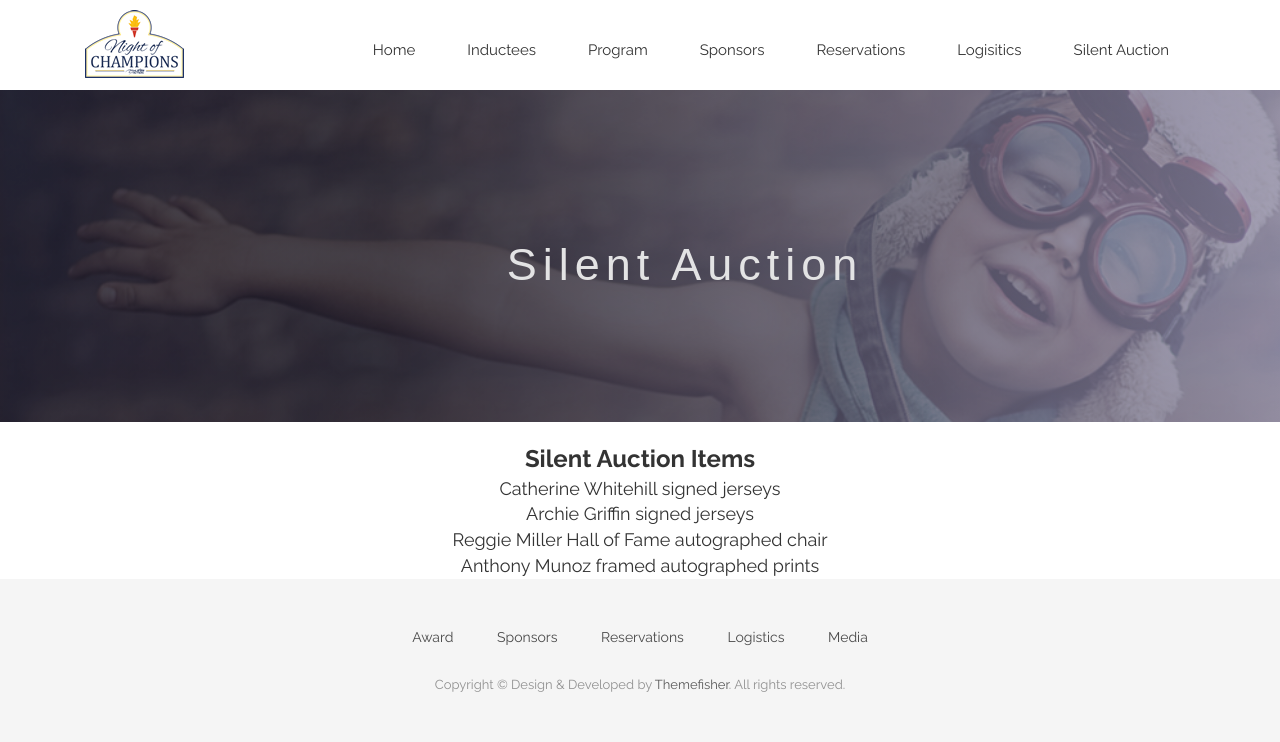
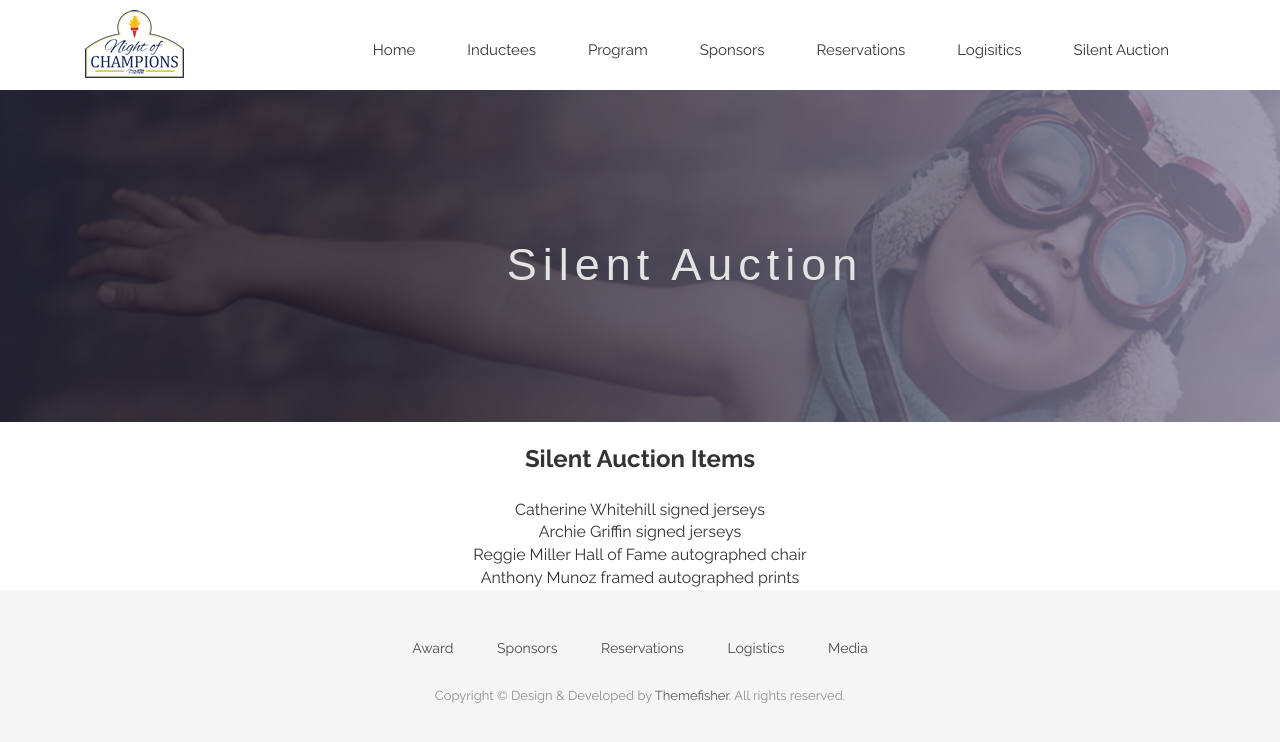
Before and after one commit to CruGlobal/NightofChampions, a Jekyll site: the page built from silent-auctions.markdown, in a window 1280 px wide. Shown: the top 742 px of the page. Built offline with Jekyll 4.4.1, drawn with Linux system fonts in a browser that asks for light colours; nearby versions of some CDN libraries; some web fonts are replaced.

Commit message:
Updated Silent Auctions

```diff
--- a/silent-auctions.markdown
+++ b/silent-auctions.markdown
@@ -11,7 +11,8 @@ position: 6
 <font size="5">Silent Auction Items</font>
 </b>
 <div style="text-align: center;">
-<font size="4">
+<font size="3">
+<br>
 Catherine Whitehill signed jerseys
 <br>
 Archie Griffin signed jerseys
```
